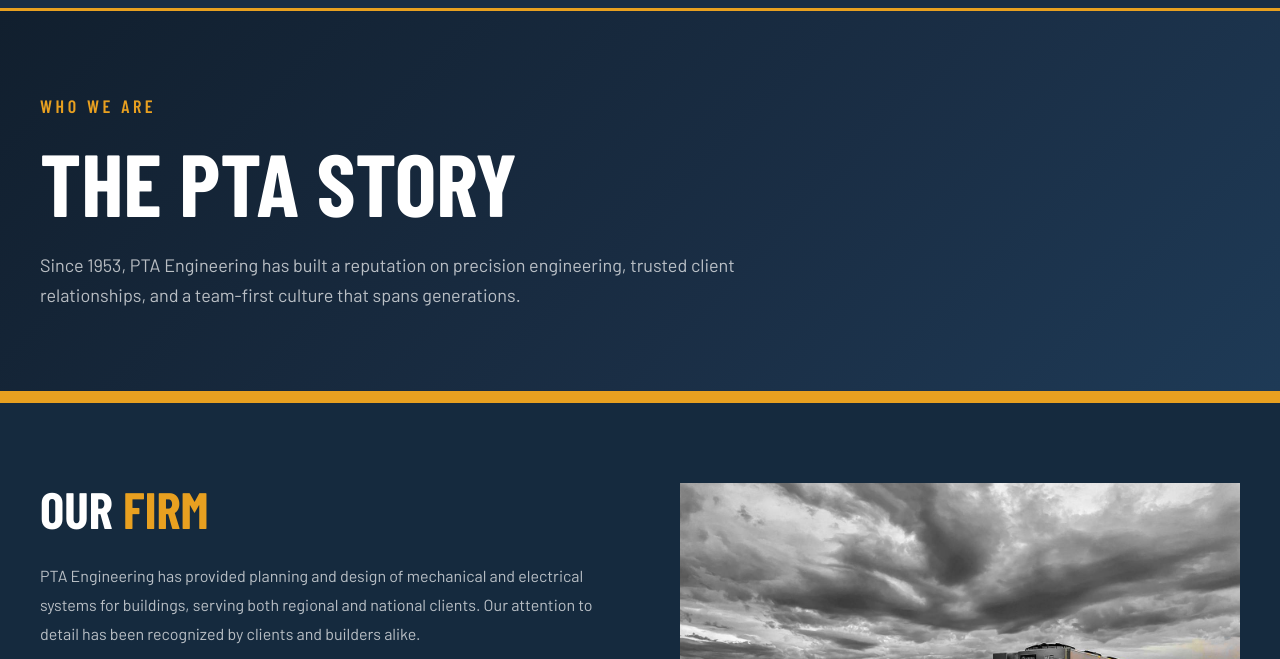
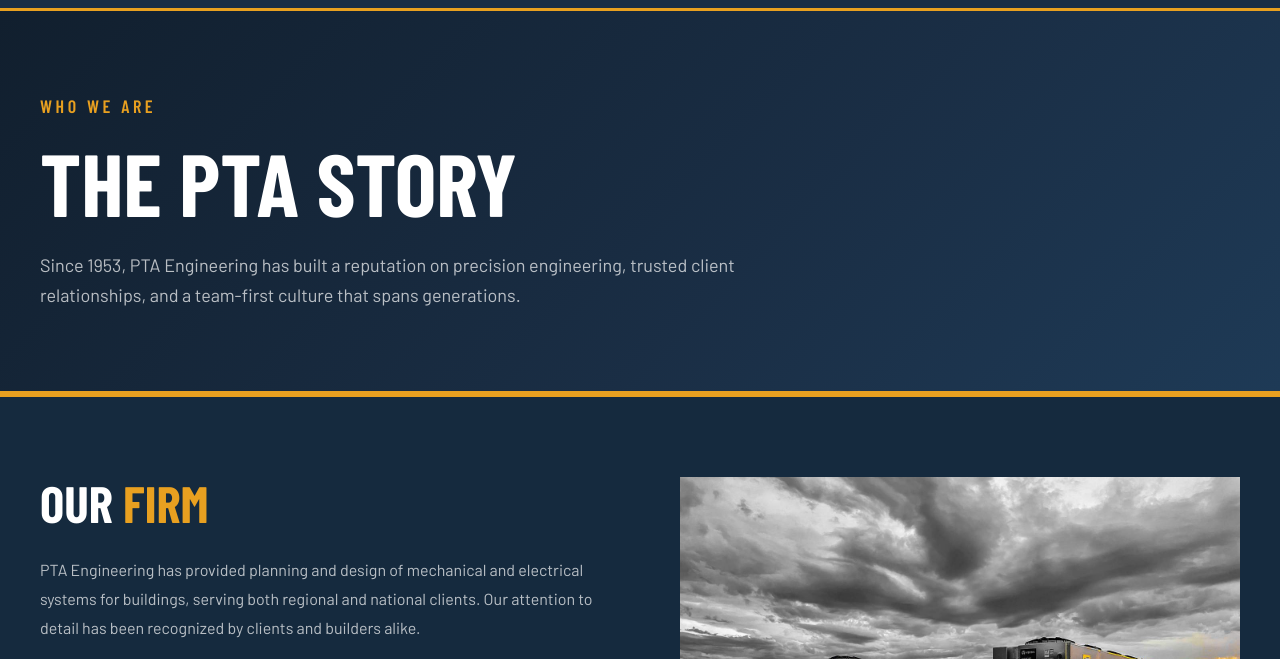
Before and after one commit to PTABusDev/pta-website, a plain HTML site: page about.html in a window 1280 px wide. Shown: the part 69-728 px from the top of the page. Drawn offline with nearby package versions, Linux system fonts and the light colour scheme.

Commit message:
about update
fixed width of amber line under banner

```diff
--- a/about.html
+++ b/about.html
@@ -53,7 +53,7 @@
     .nav-drawer a:hover, .nav-drawer a.active { color: var(--amber); }
 
     /* PAGE HERO */
-    .page-hero { margin-top: 80px; padding: 80px 40px; background: linear-gradient(135deg, var(--navy-mid) 0%, var(--navy) 60%, #1e3a56 100%); border-bottom: 6px solid var(--amber); }
+    .page-hero { margin-top: 80px; padding: 80px 40px; background: linear-gradient(135deg, var(--navy-mid) 0%, var(--navy) 60%, #1e3a56 100%); }
     .page-hero-inner { max-width: var(--max-w); margin: 0 auto; }
     .eyebrow { font-family: 'Barlow Condensed', sans-serif; font-size: 13px; font-weight: 600; letter-spacing: 0.2em; text-transform: uppercase; color: var(--amber); margin-bottom: 16px; }
     .page-hero h1 { font-family: 'Barlow Condensed', sans-serif; font-weight: 700; text-transform: uppercase; font-size: clamp(48px, 7vw, 88px); line-height: 1; color: var(--white); margin-bottom: 24px; }
```
